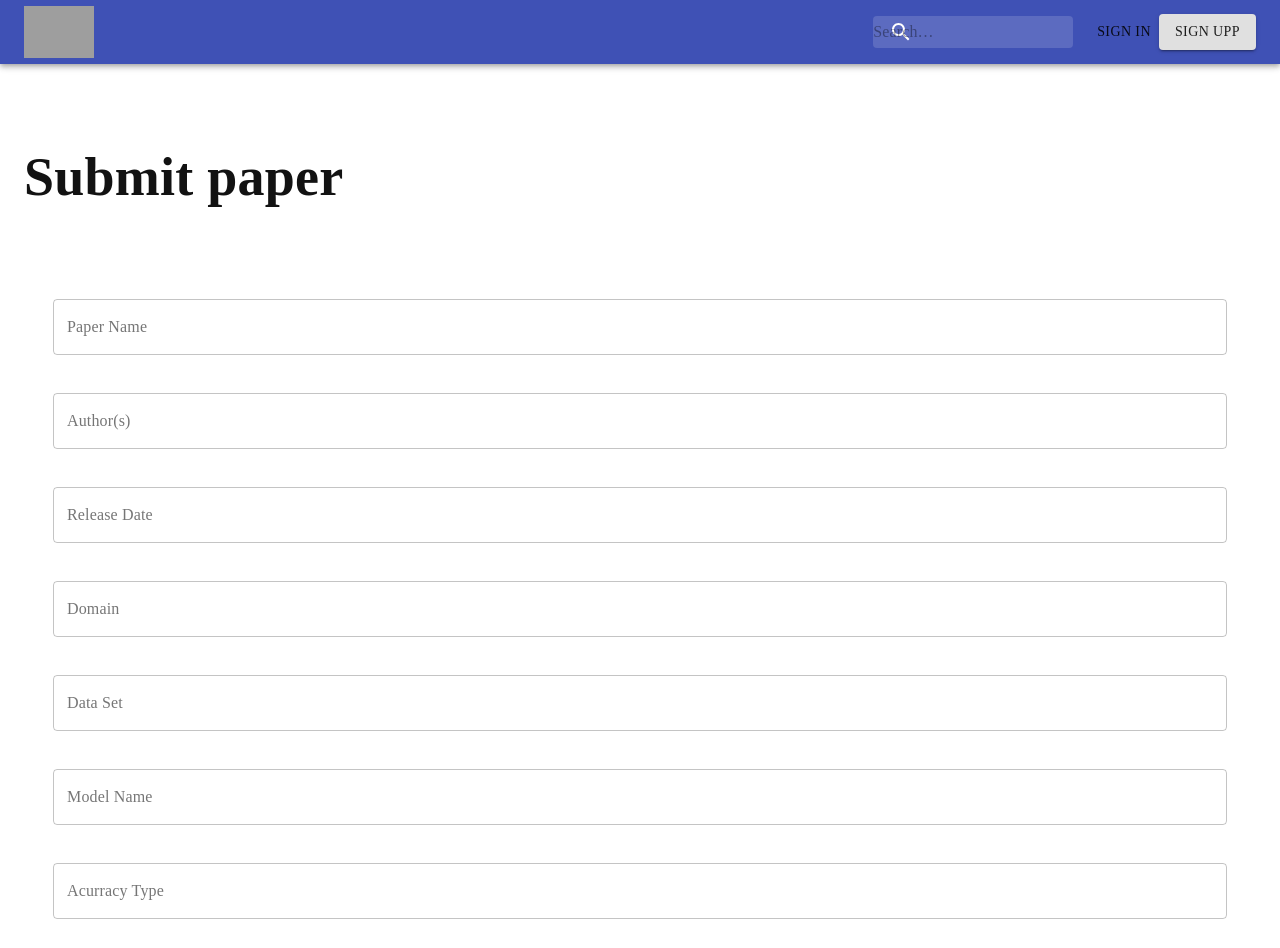
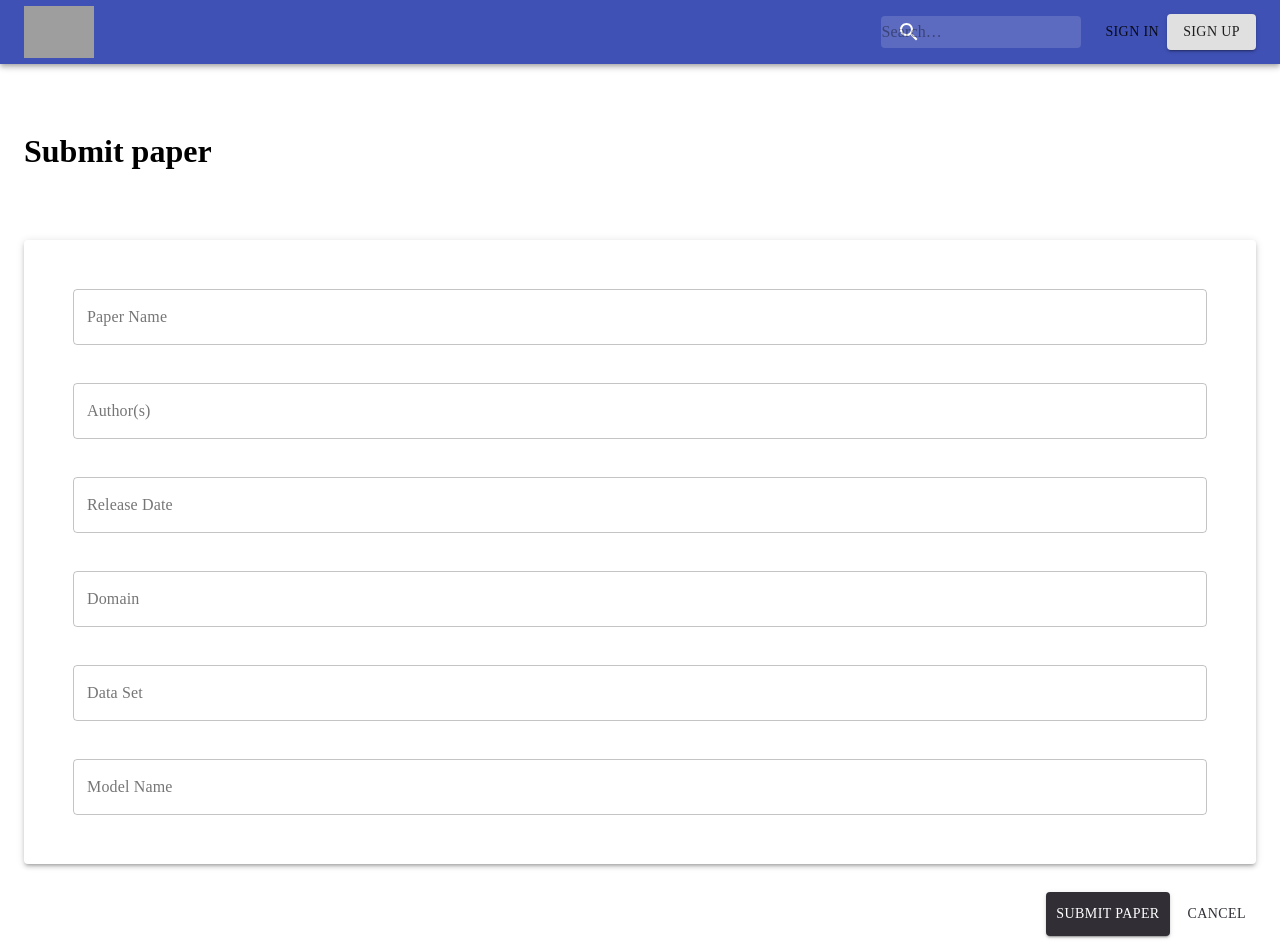
Before and after one commit to UnBArqDsw/2020.1_G2_TCLDL_Client, a Next.js app: page /submit-paper in a window 1280 px wide. Shown: the top 948 px of the page. Built offline with nearby package versions, Linux system fonts and the light colour scheme; grey boxes are pictures that could not be loaded; a web font is replaced by a local one.

Commit message:
Ajusting submit paper screen
Signed-off-by: Gabriel Filipe <gabrielfilipe7unb@gmail.com>
Co-authored-by: Guilherme Banci <guibanci@gmail.com>

```diff
--- a/src/components/AppBar.js
+++ b/src/components/AppBar.js
@@ -140,7 +140,7 @@ const PrimarySearchAppBar = ({ user }) => {
                   <Button className={classes.signIn}>SIGN IN</Button>
                 </Link>
                 <Link href="/create-account">
-                  <Button className={classes.signUp} variant="contained">SIGN UPP</Button>
+                  <Button className={classes.signUp} variant="contained">SIGN UP</Button>
                 </Link>
               </>
             )}
--- a/src/components/SubmitPaper.js
+++ b/src/components/SubmitPaper.js
@@ -2,7 +2,7 @@ import React from 'react';
 import Grid from '@material-ui/core/Grid';
 import { TextField } from '@material-ui/core';
 import useStyles from '../styles/components/SubmitPaper.module';
-import style from '../styles/Submit-paper.module.css';
+
 
 export default function SubmitPaper({ text, fieldText1, fieldText2 }) {
     const styles = useStyles();
--- a/src/pages/submit-paper.js
+++ b/src/pages/submit-paper.js
@@ -1,10 +1,10 @@
 
 import AppBar from '../components/AppBar'
 import { Container } from '@material-ui/core';
-import style from '../styles/Submit-paper.module.css'
 import useStyles from '../styles/components/SubmitPaper.module';
 import Button from '@material-ui/core/Button';
 import GridPapers from '../components/SubmitPaper'
+import Paper from '@material-ui/core/Paper';
 
 export default function SubmitPaper() {
   const styles = useStyles();
@@ -12,26 +12,20 @@ export default function SubmitPaper() {
     <div>
       <AppBar />
       <Container>
-        <div className={style.boxTitle}>
-          <div className={style.title}>
-            <h2>
+        <div className={styles.boxTitle}>
+            <h1>
               Submit paper
-            </h2>
-          </div>
+            </h1>
         </div>
 
-        <div className={style.root}>
+        <Paper elevation={3} className={styles.root}>
           <GridPapers text="" fieldText1="Paper Name" fieldText2="Author(s)" />
           <GridPapers text="Lorem ipsum dolor sit amet" fieldText1="Release Date " fieldText2="Domain" />
           <GridPapers text="consectetur adipiscing elit," fieldText1="Data Set" fieldText2="Model Name" />
-          <GridPapers text="sed do eiusmod tempor incididunt ut" fieldText1="Acurracy Type" fieldText2="Acurracy" />
-          <GridPapers text="labore et dolore magna aliqua" fieldText1="CPU GFlops" fieldText2="TPU GFlops" />
-          <GridPapers text="Massa sed elementum tempus egestas" fieldText1="#Of Parameters" fieldText2="Multiply-Adds" />
-          <GridPapers text="Ullamcorper velit sed ullamcorper morbi" fieldText1="Training Time" fieldText2="Dataset Size (ex: 2034324)" />
-        </div>
-
-        <div className={style.button}>
+        </Paper>
+        <div className={styles.buttons}>
           <Button className={styles.button} variant="contained">SUBMIT PAPER</Button>
+          <Button className={styles.cancelButton}>Cancel</Button>
         </div>
       </Container>
     </div>
--- a/src/styles/Submit-paper.module.css
+++ /dev/null
@@ -1,39 +0,0 @@
-
-.title {
-    font-family: Roboto Mono;
-    font-size: 36px;
-    font-style: normal;
-    font-weight: 600;
-    line-height: 40px;
-    text-align: left;
-    letter-spacing: 0.23125000298023224px;
-    color: #121212;
-}
-.button{
-    text-align: right;
-}
-.gridBox{
-    padding: 0px;
-}
-
-.boxTitle {
-    display: flex;
-    margin-top: 3rem;
-    margin-bottom: 3rem;
-  }
-
-.root {
-      flex-grow: 1;
-}
-
-.text{
-    margin: 50px;
-    font-family: Roboto;
-    font-size: 18px;
-    font-style: normal;
-    font-weight: 300;
-    line-height: 24px;
-    letter-spacing: 0.15000000596046448px;
-    text-align: center;
-
-}
--- a/src/styles/components/SubmitPaper.module.js
+++ b/src/styles/components/SubmitPaper.module.js
@@ -1,7 +1,9 @@
 import { fade, makeStyles } from '@material-ui/core/styles';
 
 export default makeStyles((theme) => ({
-
+  root: {
+    padding: 20,
+  },
   container: {
     display: 'flex',
     flexDirection: 'row',
@@ -33,12 +35,13 @@ export default makeStyles((theme) => ({
     width: 120,
     height: 'auto'
   },
-    left: {
-        padding: 20
+  buttons: {
+    display: 'flex',
+    marginTop: 20,
+    justifyContent: 'flex-end',
+    alignSelf: 'stretch'
   },
-    right: {
-        marginLeft: 20
-    }, form: {
+  form: {
     display: 'flex',
     flexDirection: 'column',
     marginTop: 20
@@ -47,6 +50,33 @@ export default makeStyles((theme) => ({
     margin: theme.spacing(1),
     backgroundColor: '#312e36',
     color: '#ffffff',
+    padding: 10,
+    alignSelf: 'center'
+  },
+  cancelButton: {
+    color: '#312e36',
     padding: 10
+  },
+  title: {
+    fontStyle: 'normal',
+    fontWeight: 600,
+    lineHeight: 40,
+    textAlign: 'left',
+    color: '#121212',
+  },
+  gridBox: {
+    padding: 0,
+  },
+  boxTitle: {
+    display: 'flex',
+    marginTop: '3rem',
+    marginBottom: '3rem',
+  },
+  text: {
+    margin: 50,
+    fontSize: 18,
+    fontWeight: 300,
+    lineHeight: 24,
+    textAlign: 'center',
   }
 }));
```
Also changed, not shown: src/components/Sign.js (+0 -14 lines). Lines whose indentation alone changed are shown as unchanged.
